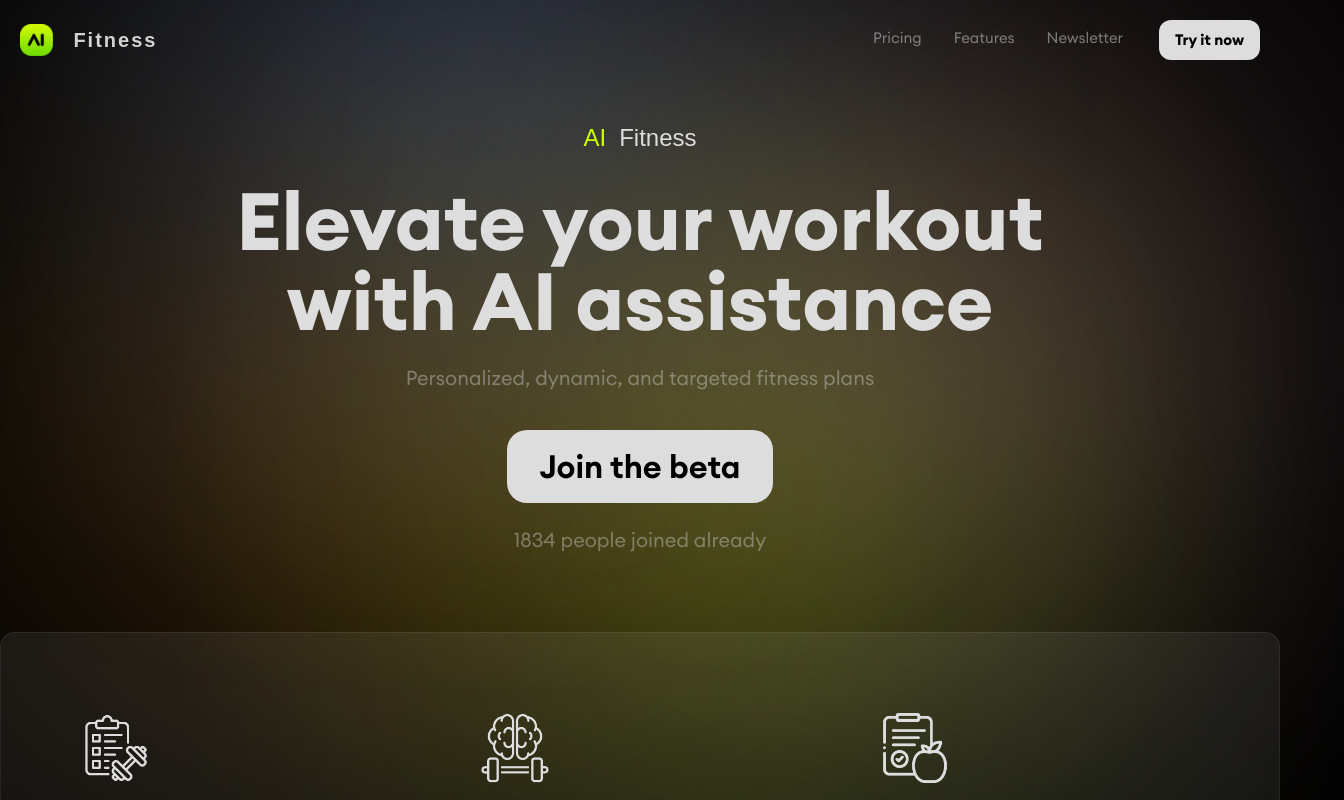
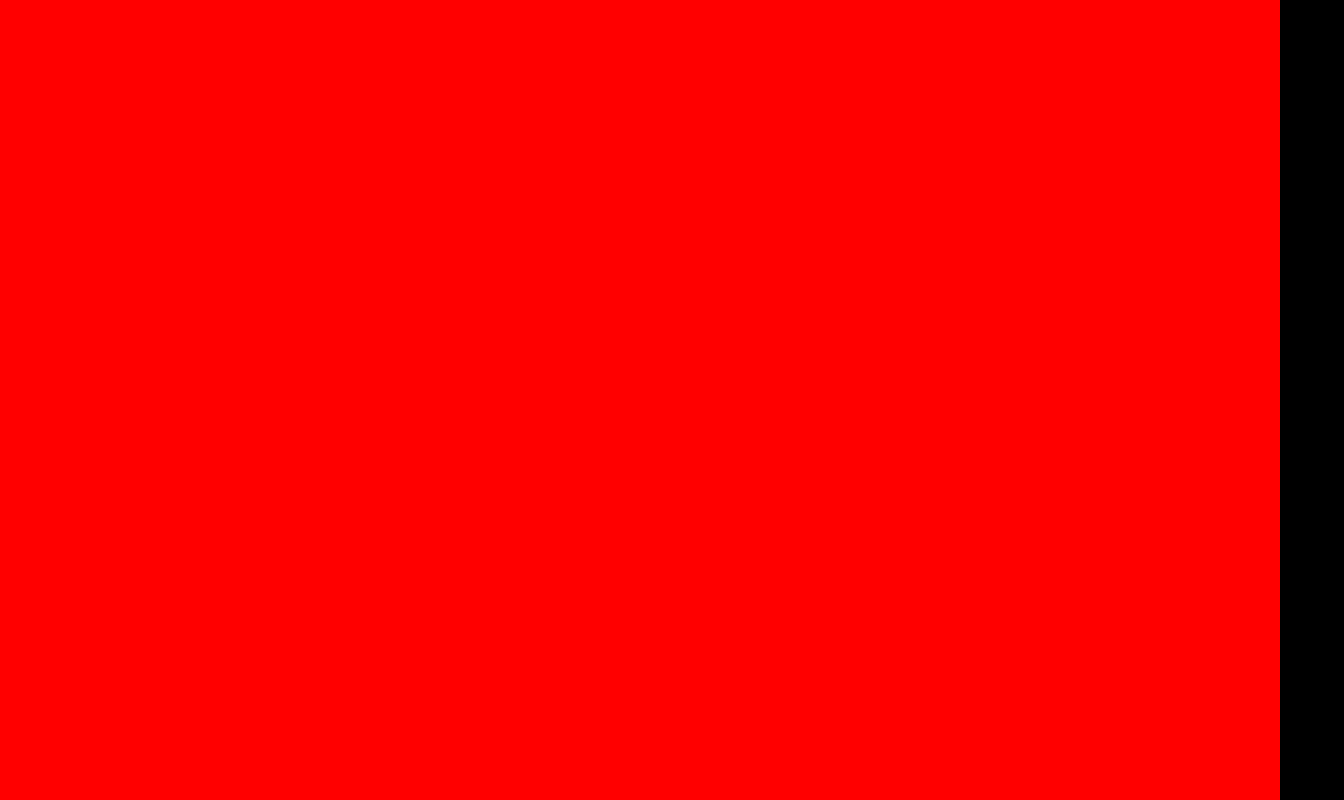
Before and after one commit to youssefcamao/AIFitness, a Vue app: page /chat in a window 1280 px wide. Shown: the top 800 px of the page, 1344 px wide, since content can reach past the window. Built offline with nearby package versions, Linux system fonts and the light colour scheme.

Commit message:
added router and chatApp view

```diff
--- a/package.json
+++ b/package.json
@@ -9,7 +9,8 @@
     "preview": "vite preview"
   },
   "dependencies": {
-    "vue": "^3.3.4"
+    "vue": "^3.3.4",
+    "vue-router": "^4.2.5"
   },
   "devDependencies": {
     "@vitejs/plugin-vue": "^4.2.3",
--- a/src/App.vue
+++ b/src/App.vue
@@ -1,9 +1,12 @@
 <script setup lang="ts">
-import LandingPage from './views/LandingPage.vue'
+import {RouterView} from 'vue-router'
+
+
+
 </script>
 
 <template>
-    <LandingPage />
+    <RouterView />
 </template>
 
 <style scoped lang="scss"></style>
--- a/src/components/landing-page/Navbar.vue
+++ b/src/components/landing-page/Navbar.vue
@@ -1,6 +1,13 @@
 <script setup lang="ts">
 import Logo from '../../assets/logo.png'
 import {onMounted, onUnmounted, ref} from 'vue';
+import {useRouter} from 'vue-router'
+
+const router = useRouter()
+
+const HandleChat = () => {
+    router.push('/chat')
+}
 
 const navbar = ref<HTMLDivElement | null>(null);
 const isSticky = ref(false)
@@ -43,7 +50,7 @@ onUnmounted(() => {
             <a class="navbar-link" href="https://google.com/" target="_blank">Features</a>
             <a class="navbar-link" href="https://google.com/" target="_blank">Newsletter</a>
             <a class="join-button" :class="{'button-white': isButtonWhite, 'button-grey': !isButtonWhite}"
-                href="https://app.convy.chat/" target="_blank">Try it now</a>
+                @click="HandleChat">Try it now</a>
         </div>
     </nav>
 </template>
--- a/src/components/landing-page/Stage.vue
+++ b/src/components/landing-page/Stage.vue
@@ -1,4 +1,11 @@
 <script setup lang="ts">
+import {useRouter} from 'vue-router'
+
+const router = useRouter()
+
+const HandleChat = () => {
+    router.push('/chat')
+}
 </script>
 
 <template>
@@ -12,7 +19,7 @@
         <div class="lead-block">
             <div class="under-text">Personalized, dynamic, and targeted fitness plans</div>
         </div>
-        <a href="https://google.com/" target="_blank" class="button-main button">Join the beta</a>
+        <a class="button-main button" @click="HandleChat">Join the beta</a>
         <div class="lead-block">
             <div class="under-text">1834 people joined already</div>
         </div>
@@ -20,9 +27,8 @@
 </template>
 
 <style scoped lang="scss">
-
 .button {
-    font-family: 'Euclid SemiBold' , sans-serif;
+    font-family: 'Euclid SemiBold', sans-serif;
     text-align: center;
     text-transform: none;
     -webkit-text-fill-color: inherit;
--- /dev/null
+++ b/src/router/index.ts
@@ -0,0 +1,22 @@
+import {createRouter, createWebHistory} from 'vue-router'
+import LandingPage from '../views/LandingPage.vue'
+import ChatApp from '../views/ChatApp.vue'
+
+
+const router = createRouter({
+    history: createWebHistory(import.meta.env.BASE_URL),
+    routes: [
+        {
+            path: '/chat',
+            name: 'chat',
+            component: ChatApp
+        },
+        {
+            path: '/',
+            name: '',
+            component: LandingPage,
+        }
+    ]
+}
+)
+export default router
--- /dev/null
+++ b/src/views/ChatApp.vue
@@ -0,0 +1,14 @@
+<script lang="ts">
+</script>
+<template>
+    <div class="chatInterface">
+
+    </div>
+</template>
+<style scoped lang="scss">
+.chatInterface {
+    width: 100vw;
+    height: 100vh;
+    background-color: red;
+}
+</style>
```
Also changed, not shown: src/main.ts (+6 -2 lines), src/views/NotFound.vue (added, +8 -0 lines), 1 other file (tests, documents, lock files or other folders).
